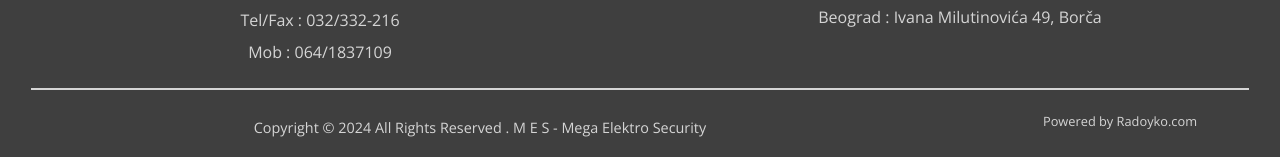
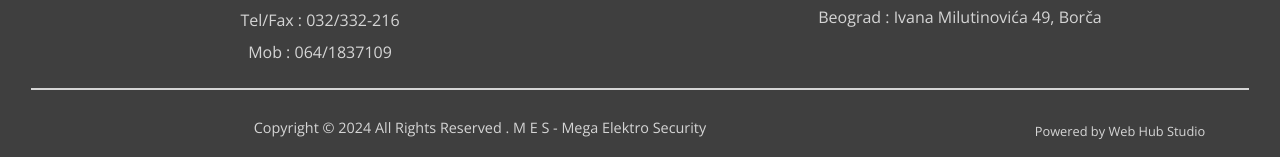
Before and after one commit to RadojkoR/mes, a plain HTML site: page usluge.html in a window 1280 px wide. Shown: the part 3407-3564 px from the top of the page. Drawn offline with nearby package versions, Linux system fonts and the light colour scheme.

Commit message:
changed in footer radoyko.com to web hub studio

```diff
--- a/usluge.html
+++ b/usluge.html
@@ -273,7 +273,9 @@
 
                 <div class="col-12 col-md-3 powerBy">
                     <p>
-                        <a href="https://radoyko.com/" target="_blank">Powered by Radoyko.com</a>
+                        <a href="https://www.webhubstudio.com/" target="_blank">
+                            <p>Powered by Web Hub Studio</p>
+                        </a>
                     </p>
                 </div>
             </div>
```
Also changed, not shown: contactUs.html (+2 -2 lines), index.html (+2 -2 lines).
